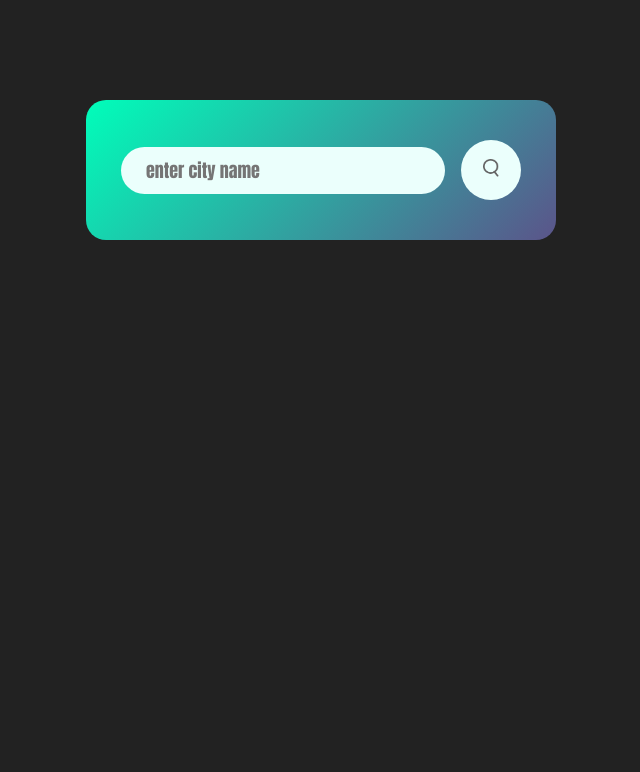
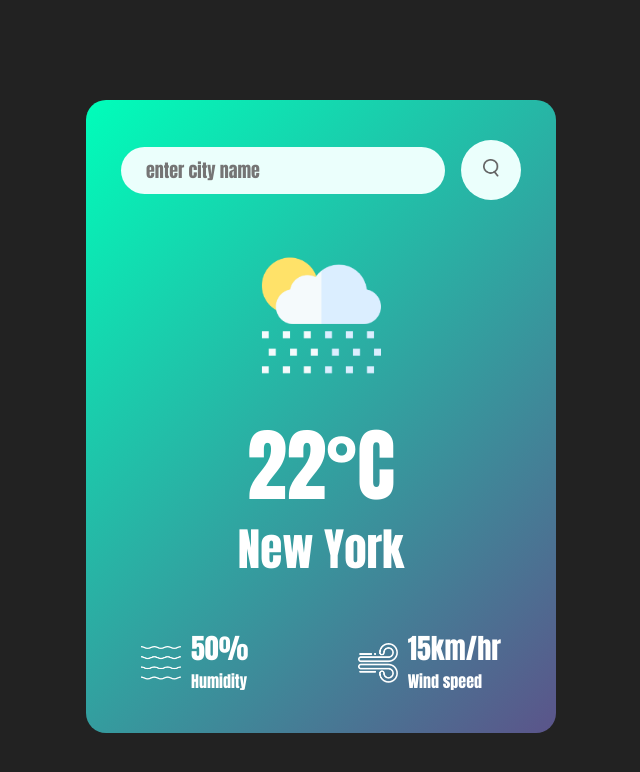
Before and after one commit to shanecoutinho/Weather_App, a plain HTML site: page index.html in a window 1280 px wide. Shown: the whole page, without its empty margins (319-959 px from the left). Drawn offline with Linux system fonts and the light colour scheme.

Commit message:
Finished the design of the weather icons & info

```diff
--- a/index.html
+++ b/index.html
@@ -12,7 +12,26 @@
             <input type="text" spellcheck="false" placeholder="enter city name ">
             <button><img src="./Images/search.png"></button>
         </div>
-
+        <div class="weather">
+            <img src="./Images/rain.png" class="weather-icon">
+            <h1 class="temp">22°C</h1>
+            <h2 class="city">New York</h2>
+            <div class="details">
+                <div class="col">
+                    <img src="./Images/humidity.png">
+                    <div>
+                        <p class="humidity">50%</p>
+                        <p>Humidity</p>
+                    </div>
+                </div>
+                <div class="col">
+                    <img src="./Images/wind.png">
+                    <div>
+                        <p class="wind">15km/hr</p>
+                        <p>Wind speed </p>
+                    </div>
+            </div>
+        </div>
     </div>
 </body>
 </html>
--- a/style.css
+++ b/style.css
@@ -49,3 +49,36 @@ body{
 .search button img {
     width: 16px;
 }
+.weather-icon {
+    width: 170px;
+    margin-top: 30px;
+}
+.weather h1 {
+    font-size: 80px;
+    font-weight: 500;
+}
+.weather h2 {
+    font-size:45px;
+    font-weight: 400;
+    margin-top: -10px;
+}
+.details {
+    display: flex;
+    align-items: center;
+    padding: 0 20px;
+    justify-content: space-between;
+    margin-top: 50px;
+}
+.col{
+    display: flex;
+    align-items: center;
+    text-align: left;
+}
+.col img{
+    width: 40px;
+    margin-right: 10px;
+}
+.humidity, .wind {
+    font-size: 28px;
+    margin-top: -6px;
+}
```
